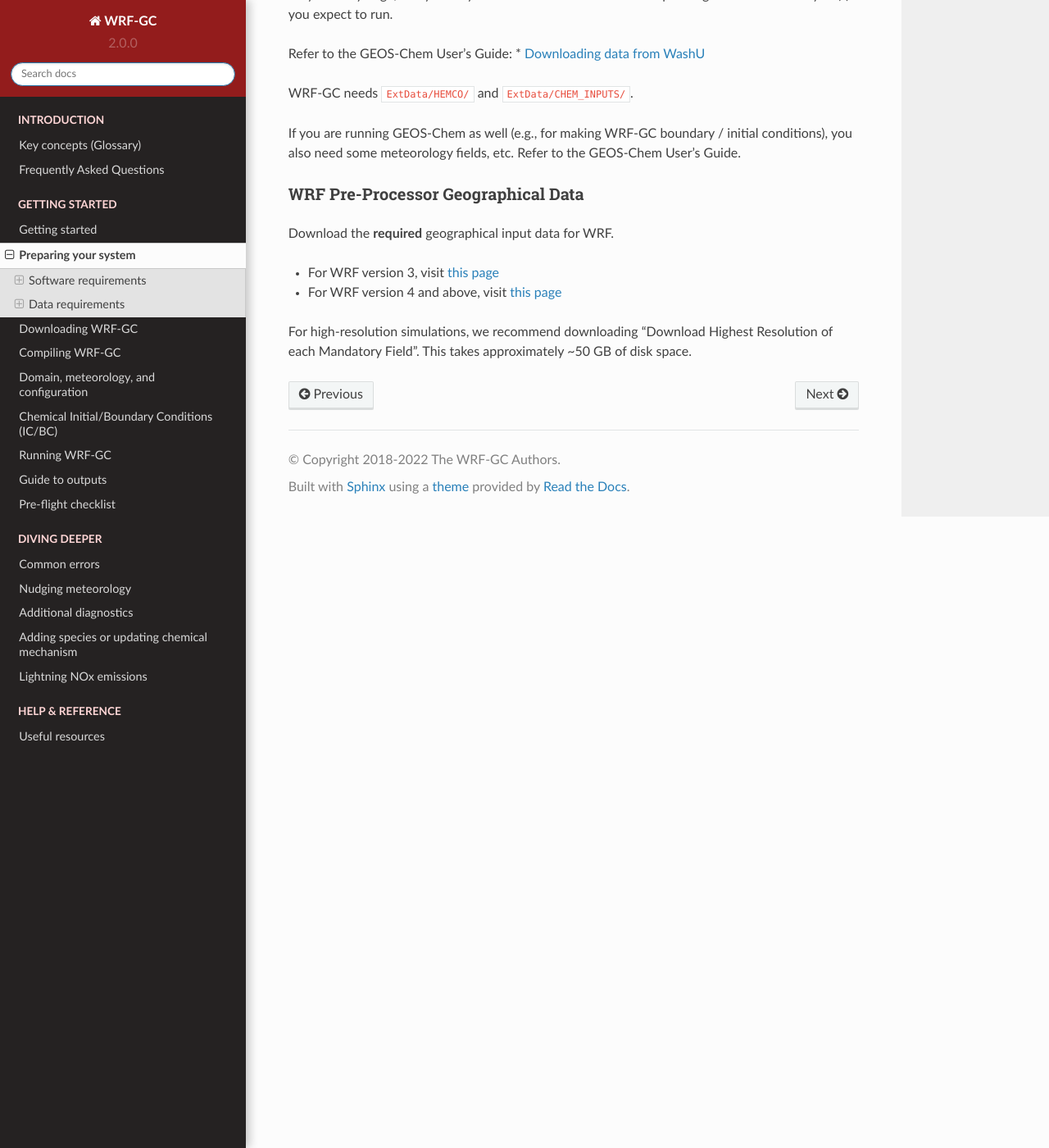
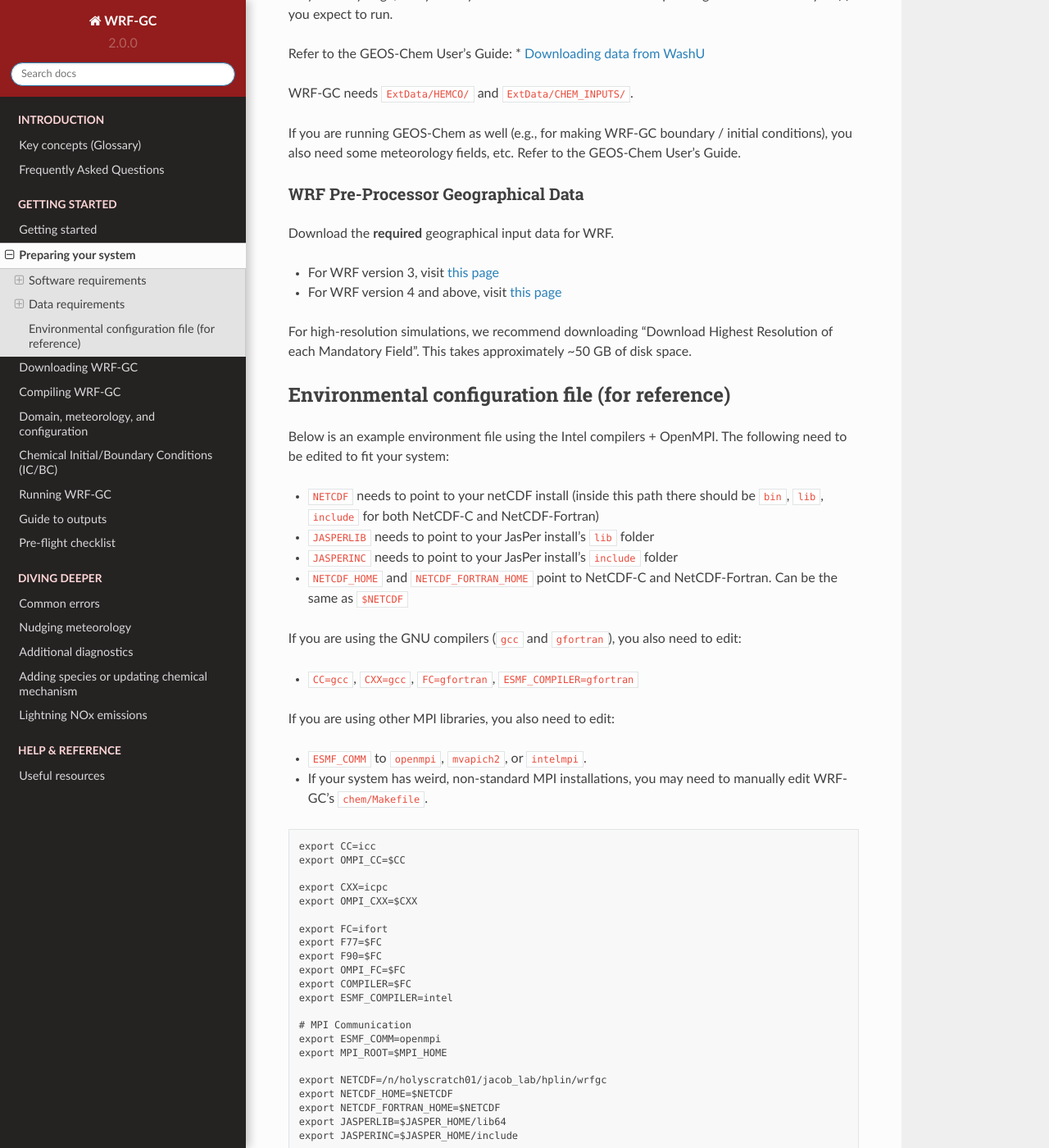
Before and after one commit to WRF-GC/documentation, a Sphinx documentation site: the page built from docs/source/guide-1-system-requirements.rst, in a window 1280 px wide and 1400 px high, scrolled down 2600 px. Shown: the whole window at 82% size. Built offline with Sphinx 7.4.7 and the Read the Docs theme 2.0.0, drawn with Linux system fonts in a browser that asks for light colours; some of the changed text lies outside the part shown.

Commit message:
Add fixes, wrf.exe, etc.

```diff
--- a/docs/source/common-errors.rst
+++ b/docs/source/common-errors.rst
@@ -1,8 +1,5 @@
 Common errors
 ==============
-
-.. note::
-	This section is still heavily under construction as we aggregate questions and answers into this document.
 
 We hope you don't run into these errors. But if you do, we hope they will be a useful reference.
 
--- a/docs/source/guide-1-system-requirements.rst
+++ b/docs/source/guide-1-system-requirements.rst
@@ -132,3 +132,70 @@ Download the **required** geographical input data for WRF.
 * For WRF version 4 and above, visit `this page <https://www2.mmm.ucar.edu/wrf/users/download/get_sources_wps_geog.html#mandatory>`_
 
 For high-resolution simulations, we recommend downloading "Download Highest Resolution of each Mandatory Field". This takes approximately ~50 GB of disk space.
+
+Environmental configuration file (for reference)
+-------------------------------------------------
+
+Below is an example environment file using the Intel compilers + OpenMPI. The following need to be edited to fit your system:
+
+* ``NETCDF`` needs to point to your netCDF install (inside this path there should be ``bin``, ``lib``, ``include`` for both NetCDF-C and NetCDF-Fortran)
+* ``JASPERLIB`` needs to point to your JasPer install's ``lib`` folder
+* ``JASPERINC`` needs to point to your JasPer install's ``include`` folder
+* ``NETCDF_HOME`` and ``NETCDF_FORTRAN_HOME`` point to NetCDF-C and NetCDF-Fortran. Can be the same as ``$NETCDF``
+
+If you are using the GNU compilers (``gcc`` and ``gfortran``), you also need to edit:
+
+* ``CC=gcc``, ``CXX=gcc``, ``FC=gfortran``, ``ESMF_COMPILER=gfortran``
+
+If you are using other MPI libraries, you also need to edit:
+
+* ``ESMF_COMM`` to ``openmpi``, ``mvapich2``, or ``intelmpi``.
+* If your system has weird, non-standard MPI installations, you may need to manually edit WRF-GC's ``chem/Makefile``.
+
+.. code-block::
+
+	export CC=icc
+	export OMPI_CC=$CC
+
+	export CXX=icpc
+	export OMPI_CXX=$CXX
+
+	export FC=ifort
+	export F77=$FC
+	export F90=$FC
+	export OMPI_FC=$FC
+	export COMPILER=$FC
+	export ESMF_COMPILER=intel
+
+	# MPI Communication
+	export ESMF_COMM=openmpi
+	export MPI_ROOT=$MPI_HOME
+
+	export NETCDF=/n/holyscratch01/jacob_lab/hplin/wrfgc
+	export NETCDF_HOME=$NETCDF
+	export NETCDF_FORTRAN_HOME=$NETCDF
+	export JASPERLIB=$JASPER_HOME/lib64
+	export JASPERINC=$JASPER_HOME/include
+
+	# WRF options
+	export WRF_EM_CORE=1
+	export WRF_NMM_CORE=0
+	export WRF_CHEM=1
+
+	# needed forwrfv4
+	export NETCDF_classic=1
+
+	# GC extras (only for GC not WRF-GC)
+	export OMP_STACKSIZE=1000000000
+	export KMP_STACKSIZE=$OMP_STACKSIZE
+
+	# Base paths
+	export GC_BIN="$NETCDF_HOME/bin"
+	export GC_INCLUDE="$NETCDF_HOME/include"
+	export GC_LIB="$NETCDF_HOME/lib"
+
+	# If using NetCDF after the C/Fortran split (4.3+), then you will need to
+	# specify the following additional environment variables
+	export GC_F_BIN="$NETCDF_FORTRAN_HOME/bin"
+	export GC_F_INCLUDE="$NETCDF_FORTRAN_HOME/include"
+	export GC_F_LIB="$NETCDF_FORTRAN_HOME/lib"
```
Also changed, not shown: docs/source/guide-4-wps-domain-real.rst (+3 -9 lines), docs/source/guide-5-run.rst (+12 -5 lines).
